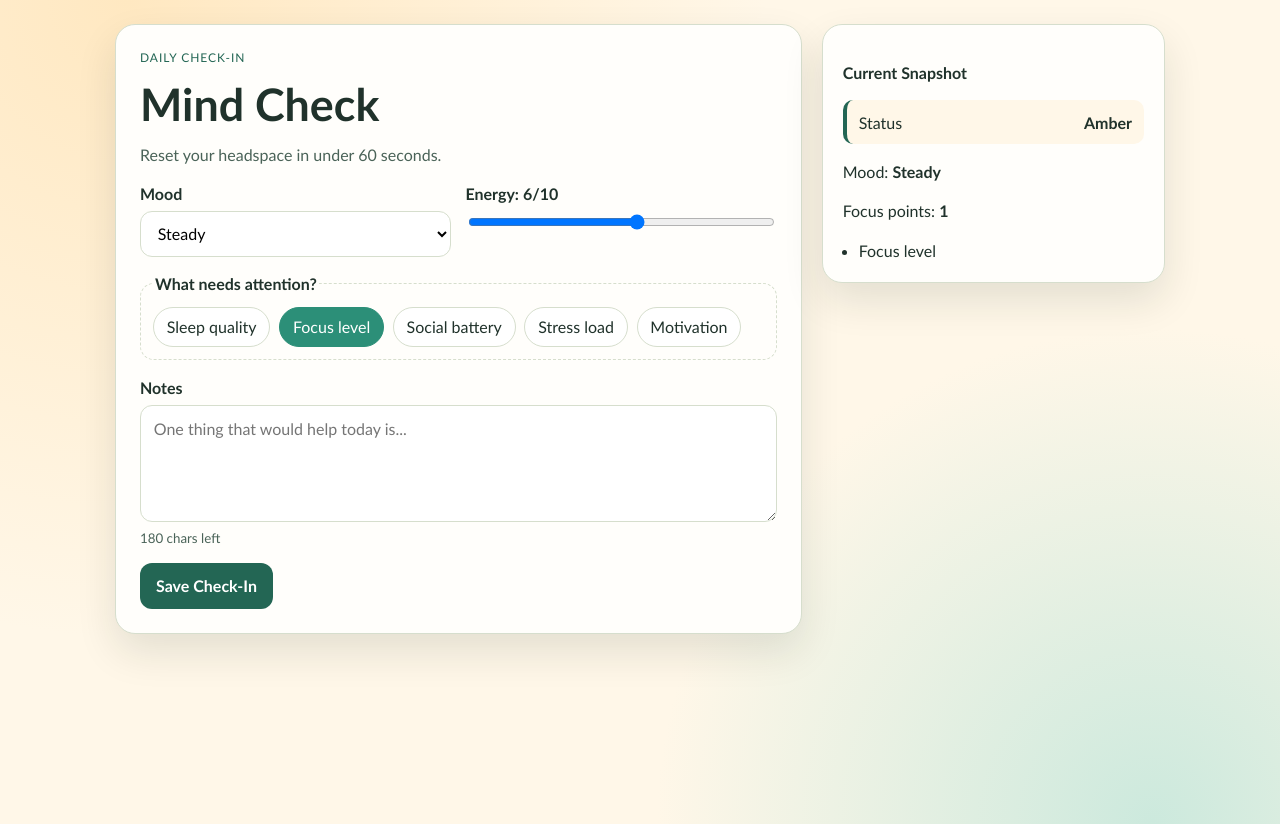
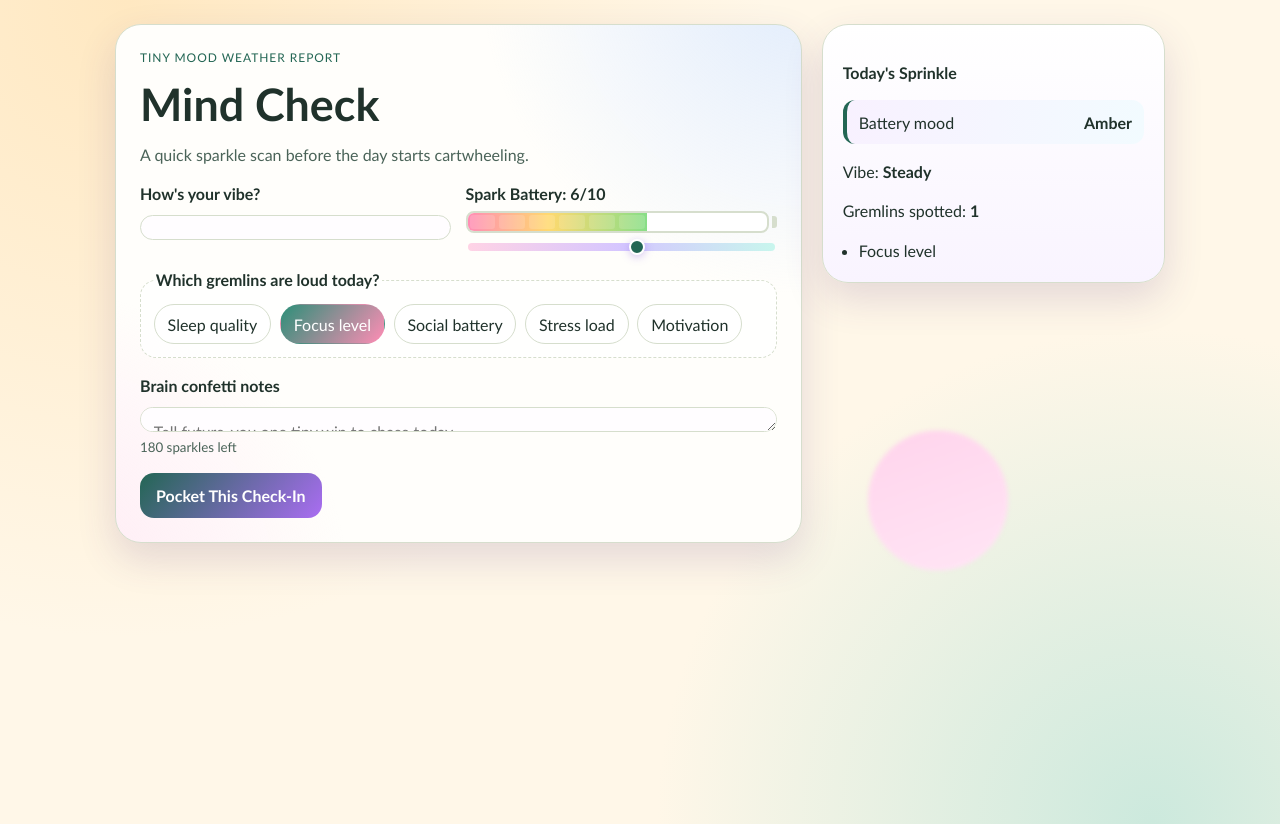
Before and after one commit to cosmicbubblegumgirl/mind-check, a React (Vite) app: page / in a window 1280 px wide. Built offline with nearby package versions, Linux system fonts and the light colour scheme.

Commit message:
feat: whimsical copy and battery-style energy meter

```diff
--- a/src/App.css
+++ b/src/App.css
@@ -1,27 +1,60 @@
 .page {
+  position: relative;
   display: grid;
   gap: 1.25rem;
   grid-template-columns: 2fr 1fr;
   align-items: start;
+  isolation: isolate;
+}
+
+.page::before,
+.page::after {
+  content: '';
+  position: absolute;
+  z-index: -1;
+  border-radius: 999px;
+  filter: blur(2px);
+}
+
+.page::before {
+  width: 180px;
+  height: 180px;
+  background: linear-gradient(140deg, var(--mint), #e1fff8);
+  top: -45px;
+  left: -40px;
+  animation: floaty 5.5s ease-in-out infinite;
+}
+
+.page::after {
+  width: 140px;
+  height: 140px;
+  background: linear-gradient(160deg, #ffd4ec, #ffe5f5);
+  bottom: -30px;
+  right: 15%;
+  animation: floaty 6.8s ease-in-out infinite reverse;
 }
 
 .panel,
 .summary {
   border: 1px solid var(--line);
-  border-radius: 20px;
+  border-radius: 26px;
   background: var(--card);
-  box-shadow: 0 18px 40px rgba(8, 40, 28, 0.11);
+  box-shadow: 0 16px 38px rgba(84, 58, 133, 0.16);
   animation: rise 360ms ease-out;
 }
 
 .panel {
   padding: 1.5rem;
+  background-image:
+    radial-gradient(circle at 100% -10%, rgba(188, 215, 255, 0.45), transparent 36%),
+    radial-gradient(circle at -10% 110%, rgba(255, 214, 238, 0.5), transparent 32%);
 }
 
 .summary {
   padding: 1.25rem;
   position: sticky;
   top: 1rem;
+  background: linear-gradient(180deg, #ffffff 0%, #f9f4ff 100%);
 }
 
 .eyebrow {
@@ -35,6 +68,7 @@
 h1 {
   margin: 0.35rem 0;
   font-size: clamp(2rem, 4vw, 2.8rem);
+  text-shadow: 0 2px 0 rgba(255, 255, 255, 0.7);
 }
 
 .lead {
@@ -61,29 +95,130 @@ h1 {
   font-weight: 700;
 }
 
+.battery-wrap {
+  display: flex;
+  align-items: center;
+  gap: 0.2rem;
+}
+
+.battery-shell {
+  position: relative;
+  flex: 1;
+  height: 1.35rem;
+  border-radius: 8px;
+  border: 2px solid var(--line);
+  overflow: hidden;
+  background: #fff;
+}
+
+.battery-fill {
+  position: absolute;
+  inset: 0 auto 0 0;
+  background: linear-gradient(90deg, #ff8db5 0%, #ffd96f 45%, #88de87 100%);
+  transition: width 200ms ease;
+}
+
+.battery-segments {
+  position: absolute;
+  inset: 2px;
+  display: grid;
+  gap: 4px;
+  grid-template-columns: repeat(10, minmax(0, 1fr));
+}
+
+.battery-cell {
+  border-radius: 3px;
+  background: rgba(255, 255, 255, 0.72);
+}
+
+.battery-cell-on {
+  background: rgba(255, 255, 255, 0.14);
+}
+
+.battery-tip {
+  width: 0.28rem;
+  height: 0.72rem;
+  border-radius: 0 3px 3px 0;
+  background: var(--line);
+}
+
 select,
 textarea,
 input[type='range'] {
+  margin-top: 0.25rem;
+  appearance: none;
+  height: 0.5rem;
+  border: 0;
+  padding: 0;
+  background: transparent;
+}
+
+input[type='range']::-webkit-slider-runnable-track {
+  height: 0.5rem;
+  border-radius: 999px;
+  background: linear-gradient(90deg, #ffd3e5, #d5c6ff, #c8f6ed);
+}
+
+input[type='range']::-webkit-slider-thumb {
+  appearance: none;
+  width: 1rem;
+  height: 1rem;
+  margin-top: -0.24rem;
+  border-radius: 50%;
+  border: 2px solid #fff;
+  background: var(--accent-strong);
+  box-shadow: 0 2px 8px rgba(127, 83, 224, 0.35);
+}
+
+input[type='range']::-moz-range-track {
+  height: 0.5rem;
+  border-radius: 999px;
+  background: linear-gradient(90deg, #ffd3e5, #d5c6ff, #c8f6ed);
+}
+
+input[type='range']::-moz-range-thumb {
+  width: 1rem;
+  height: 1rem;
+  border-radius: 50%;
+  border: 2px solid #fff;
+  background: var(--accent-strong);
+  box-shadow: 0 2px 8px rgba(127, 83, 224, 0.35);
+}
+
+input[type='range']:focus-visible {
+  outline: 3px solid rgba(127, 83, 224, 0.23);
+  outline-offset: 3px;
+}
+
+select,
+textarea {
   border: 1px solid var(--line);
-  border-radius: 12px;
+  border-radius: 14px;
   font: inherit;
 }
 
 select,
 textarea {
   padding: 0.7rem 0.8rem;
-  background: #fff;
+  background: #fffdff;
 }
 
 textarea {
   resize: vertical;
 }
 
+select:focus,
+textarea:focus {
+  outline: 3px solid rgba(127, 83, 224, 0.23);
+  border-color: var(--accent-strong);
+}
+
 .prompt-group {
   border: 1px dashed var(--line);
-  border-radius: 14px;
+  border-radius: 16px;
   margin: 0 0 1rem;
-  padding: 0.75rem;
+  padding: 0.8rem;
+  background: rgba(255, 255, 255, 0.7);
 }
 
 .chips {
@@ -98,29 +233,34 @@ textarea {
   padding: 0.45rem 0.8rem;
   background: #fff;
   color: var(--text);
+  transition: transform 180ms ease, box-shadow 180ms ease, border-color 180ms ease;
 }
 
 .chip:hover {
   border-color: var(--accent);
+  transform: translateY(-1px) rotate(-0.5deg);
+  box-shadow: 0 8px 14px rgba(127, 83, 224, 0.13);
 }
 
 .chip-active {
-  background: var(--accent);
-  border-color: var(--accent);
+  background: linear-gradient(130deg, var(--accent), #ff8db5);
+  border-color: transparent;
   color: #fff;
 }
 
 .save {
-  background: var(--accent-strong);
+  background: linear-gradient(130deg, var(--accent-strong), #aa6df2);
   color: #fff;
   border: 0;
-  border-radius: 12px;
+  border-radius: 14px;
   padding: 0.7rem 1rem;
   font-weight: 700;
+  transition: transform 180ms ease, box-shadow 180ms ease;
 }
 
 .save:hover {
-  transform: translateY(-1px);
+  transform: translateY(-2px) scale(1.01);
+  box-shadow: 0 12px 20px rgba(127, 83, 224, 0.26);
 }
 
 .saved {
@@ -132,9 +272,9 @@ textarea {
   align-items: center;
   justify-content: space-between;
   border-left: 4px solid var(--accent-strong);
-  background: var(--paper);
+  background: linear-gradient(95deg, #f8f1ff, #f2fbff);
   padding: 0.65rem 0.75rem;
-  border-radius: 10px;
+  border-radius: 12px;
 }
 
 .summary ul {
@@ -157,9 +297,27 @@ small {
   }
 }
 
+@keyframes floaty {
+  0% {
+    transform: translateY(0px);
+  }
+  50% {
+    transform: translateY(-8px);
+  }
+  100% {
+    transform: translateY(0px);
+  }
+}
+
 @media (max-width: 860px) {
   .page {
     grid-template-columns: 1fr;
+  }
+
+  .page::before,
+  .page::after {
+    width: 110px;
+    height: 110px;
   }
 
   .summary {
--- a/src/App.tsx
+++ b/src/App.tsx
@@ -17,6 +17,7 @@ function App() {
   const [savedAt, setSavedAt] = useState('')
 
   const noteRemaining = 180 - note.length
+  const energyPercent = energy * 10
 
   const status = useMemo(() => {
     if (energy >= 8) return 'Green'
@@ -40,36 +41,51 @@ function App() {
   return (
     <main className="page">
       <section className="panel">
-        <p className="eyebrow">Daily check-in</p>
+        <p className="eyebrow">Tiny mood weather report</p>
         <h1>Mind Check</h1>
-        <p className="lead">Reset your headspace in under 60 seconds.</p>
+        <p className="lead">A quick sparkle scan before the day starts cartwheeling.</p>
 
         <div className="field-grid">
           <label className="field" htmlFor="mood">
-            <span>Mood</span>
+            <span>How's your vibe?</span>
             <select id="mood" value={mood} onChange={(event) => setMood(event.target.value)}>
               <option>Steady</option>
-              <option>Excited</option>
-              <option>Anxious</option>
-              <option>Overloaded</option>
+              <option>Sunny</option>
+              <option>Stormy</option>
+              <option>Fizzing</option>
             </select>
           </label>
 
           <label className="field" htmlFor="energy">
-            <span>Energy: {energy}/10</span>
+            <span>Spark Battery: {energy}/10</span>
+            <div className="battery-wrap" aria-hidden="true">
+              <div className="battery-shell">
+                <div className="battery-fill" style={{ width: `${energyPercent}%` }} />
+                <div className="battery-segments">
+                  {Array.from({ length: 10 }).map((_, index) => (
+                    <span
+                      key={index}
+                      className={index < energy ? 'battery-cell battery-cell-on' : 'battery-cell'}
+                    />
+                  ))}
+                </div>
+              </div>
+              <span className="battery-tip" />
+            </div>
             <input
               id="energy"
               type="range"
               min={1}
               max={10}
               value={energy}
+              aria-label="Energy level"
               onChange={(event) => setEnergy(Number(event.target.value))}
             />
           </label>
         </div>
 
         <fieldset className="prompt-group">
-          <legend>What needs attention?</legend>
+          <legend>Which gremlins are loud today?</legend>
           <div className="chips">
             {prompts.map((prompt) => {
               const active = checked.includes(prompt)
@@ -88,35 +104,35 @@ function App() {
         </fieldset>
 
         <label className="field" htmlFor="note">
-          <span>Notes</span>
+          <span>Brain confetti notes</span>
           <textarea
             id="note"
             maxLength={180}
             rows={4}
             value={note}
-            placeholder="One thing that would help today is..."
+            placeholder="Tell future-you one tiny win to chase today..."
             onChange={(event) => setNote(event.target.value)}
           />
-          <small>{noteRemaining} chars left</small>
+          <small>{noteRemaining} sparkles left</small>
         </label>
 
         <button type="button" className="save" onClick={saveCheckIn}>
-          Save Check-In
+          Pocket This Check-In
         </button>
-        {savedAt ? <p className="saved">Saved at {savedAt}</p> : null}
+        {savedAt ? <p className="saved">Stashed at {savedAt}</p> : null}
       </section>
 
       <aside className="summary">
-        <p className="summary-title">Current Snapshot</p>
+        <p className="summary-title">Today's Sprinkle</p>
         <div className="meter">
-          <span>Status</span>
+          <span>Battery mood</span>
           <strong>{status}</strong>
         </div>
         <p>
-          Mood: <strong>{mood}</strong>
+          Vibe: <strong>{mood}</strong>
         </p>
         <p>
-          Focus points: <strong>{checked.length}</strong>
+          Gremlins spotted: <strong>{checked.length}</strong>
         </p>
         <ul>
           {checked.map((item) => (
```
Also changed, not shown: 1 other file (tests, documents, lock files or other folders).
